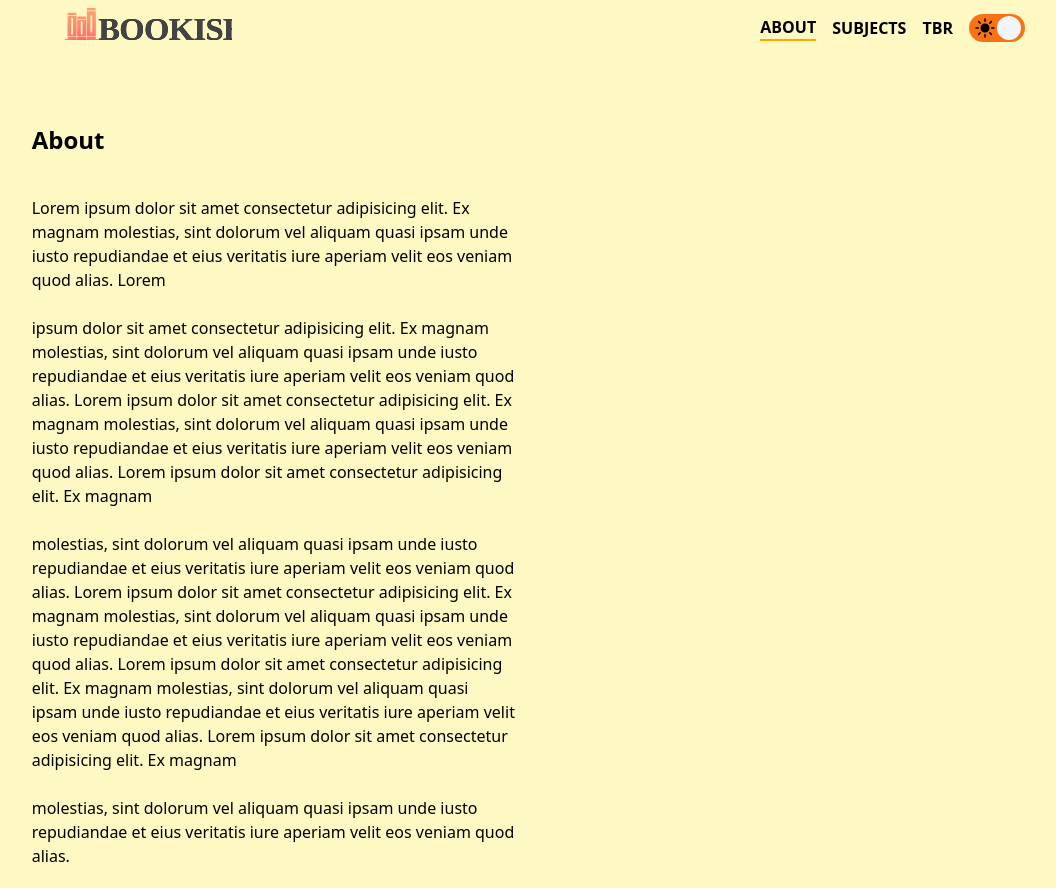
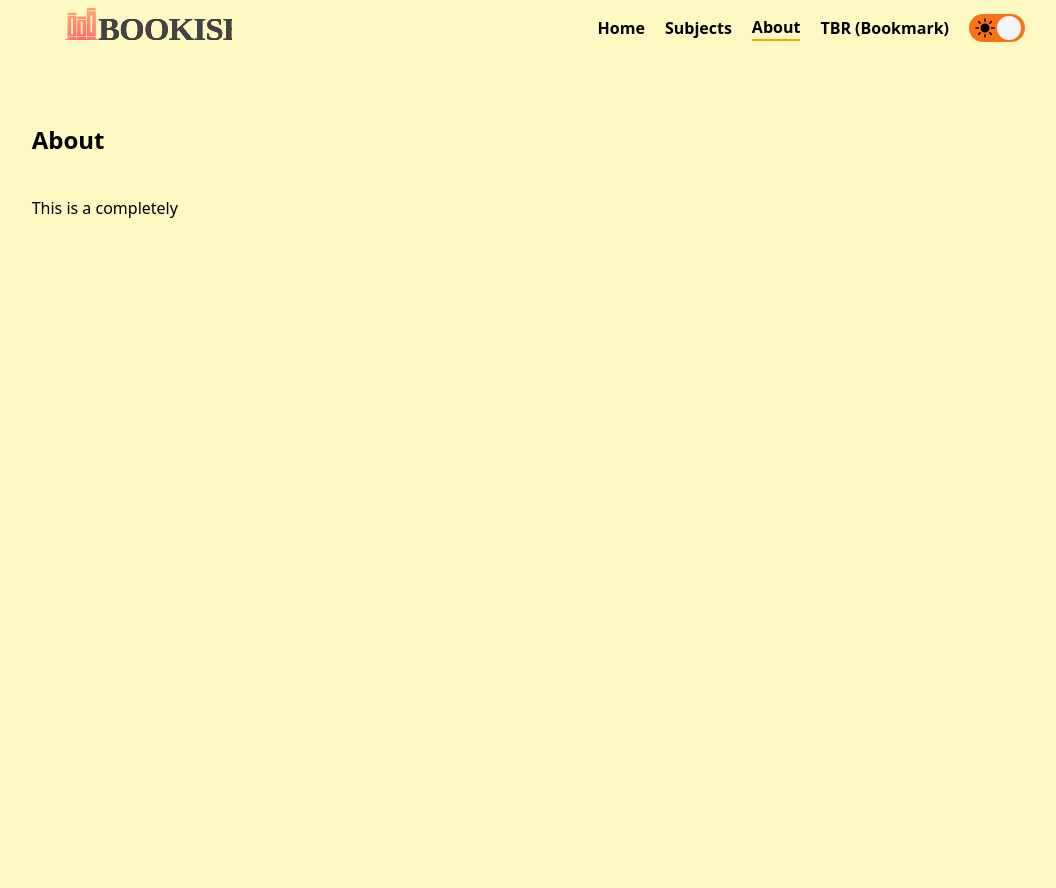
Before and after one commit to IsmayelAlam/Bookish, a React (Vite) app: page /about in a window 1280 px wide. Shown: the whole page, without its empty margins (95-1151 px from the left). After the commit the page ends 800 px from the top, so only its background shows below. Built offline with nearby package versions, Linux system fonts and the light colour scheme; the HTML template or start-up script is replaced by a standard one.

Commit message:
add details to the author page

```diff
--- a/src/API/openLibrary.js
+++ b/src/API/openLibrary.js
@@ -74,3 +74,14 @@ export async function getAuthors(id) {
 
   return res;
 }
+export async function getAuthorWork(id) {
+  if (!id) return;
+
+  const data = await fetch(
+    `https://openlibrary.org/authors/${id}/works.json?limit=1000`
+  );
+
+  const res = await data.json();
+
+  return res;
+}
--- a/src/components/Header.jsx
+++ b/src/components/Header.jsx
@@ -8,10 +8,11 @@ export default function Header() {
       <Link to="/">
         <Logo />
       </Link>
-      <div className="flex justify-between items-center font-semibold space-x-4 text-black uppercase text-md">
+      <div className="flex justify-between items-center font-semibold space-x-5 text-black capitalize text-md">
+        <NavLink to="/">home</NavLink>
+        <NavLink to="/subject">subjects</NavLink>
         <NavLink to="/about">about</NavLink>
-        <NavLink to="/subject">subjects</NavLink>
-        <NavLink to="/bookmark">TBR</NavLink>
+        <NavLink to="/bookmark">TBR (Bookmark)</NavLink>
         <ToggleMode />
       </div>
     </div>
--- a/src/components/SearchBar.jsx
+++ b/src/components/SearchBar.jsx
@@ -16,7 +16,7 @@ export default function SearchBar() {
   return (
     <>
       <form
-        className="w-full mx-auto px-10 flex gap-2 items-center justify-between font-semibold"
+        className="w-full mx-auto px-10 py-5 flex gap-2 items-center justify-between font-semibold"
         onSubmit={handleSubmit}
       >
         <select
@@ -34,7 +34,12 @@ export default function SearchBar() {
           onChange={(e) => setInput(e.target.value)}
           value={input}
         />
-        <button type="submit">Search</button>
+        <button
+          type="submit"
+          className="px-5 py-2 bg-white rounded-full shadow uppercase"
+        >
+          Search
+        </button>
       </form>
     </>
   );
--- a/src/hooks/useGetAuthors.js
+++ b/src/hooks/useGetAuthors.js
@@ -1,5 +1,5 @@
 import { useQuery } from "@tanstack/react-query";
-import { getAuthors } from "../API/openLibrary";
+import { getAuthorWork, getAuthors } from "../API/openLibrary";
 
 export function useGetAuthors(id) {
   const { data, isLoading, error } = useQuery({
@@ -9,3 +9,11 @@ export function useGetAuthors(id) {
 
   return { data, isLoading, error };
 }
+export function useGetAuthorWork(id) {
+  const { data, isLoading, error } = useQuery({
+    queryKey: ["authorWork", id],
+    queryFn: () => getAuthorWork(id),
+  });
+
+  return { data, isLoading, error };
+}
--- a/src/pages/About.jsx
+++ b/src/pages/About.jsx
@@ -3,35 +3,7 @@ export default function About() {
     <div className="w-10/12 mx-auto mt-2 grid grid-cols-2 gap-5">
       <div className="p-5 ">
         <h2 className="text-2xl my-10 font-semibold">About</h2>
-        <p>
-          Lorem ipsum dolor sit amet consectetur adipisicing elit. Ex magnam
-          molestias, sint dolorum vel aliquam quasi ipsam unde iusto repudiandae
-          et eius veritatis iure aperiam velit eos veniam quod alias. Lorem
-          <br />
-          <br />
-          ipsum dolor sit amet consectetur adipisicing elit. Ex magnam
-          molestias, sint dolorum vel aliquam quasi ipsam unde iusto repudiandae
-          et eius veritatis iure aperiam velit eos veniam quod alias. Lorem
-          ipsum dolor sit amet consectetur adipisicing elit. Ex magnam
-          molestias, sint dolorum vel aliquam quasi ipsam unde iusto repudiandae
-          et eius veritatis iure aperiam velit eos veniam quod alias. Lorem
-          ipsum dolor sit amet consectetur adipisicing elit. Ex magnam
-          <br />
-          <br />
-          molestias, sint dolorum vel aliquam quasi ipsam unde iusto repudiandae
-          et eius veritatis iure aperiam velit eos veniam quod alias. Lorem
-          ipsum dolor sit amet consectetur adipisicing elit. Ex magnam
-          molestias, sint dolorum vel aliquam quasi ipsam unde iusto repudiandae
-          et eius veritatis iure aperiam velit eos veniam quod alias. Lorem
-          ipsum dolor sit amet consectetur adipisicing elit. Ex magnam
-          molestias, sint dolorum vel aliquam quasi ipsam unde iusto repudiandae
-          et eius veritatis iure aperiam velit eos veniam quod alias. Lorem
-          ipsum dolor sit amet consectetur adipisicing elit. Ex magnam
-          <br />
-          <br />
-          molestias, sint dolorum vel aliquam quasi ipsam unde iusto repudiandae
-          et eius veritatis iure aperiam velit eos veniam quod alias.
-        </p>
+        <p>This is a completely</p>
       </div>
     </div>
   );
--- a/src/pages/Author.jsx
+++ b/src/pages/Author.jsx
@@ -1,3 +1,49 @@
+import { useParams } from "react-router-dom";
+import { useGetAuthorWork, useGetAuthors } from "../hooks/useGetAuthors";
+
 export default function Author() {
-  return <div>author</div>;
+  const { id } = useParams();
+
+  const author = useGetAuthors(id);
+  const authorWorks = useGetAuthorWork(id);
+
+  const data = { ...authorWorks.data, ...author.data };
+
+  // console.log(data);
+
+  return (
+    <div className="w-10/12 mx-auto my-10 grid grid-cols-[1fr,4fr] gap-10">
+      <div className="space-y-2">
+        <img
+          src={`https://covers.openlibrary.org/a/olid/${id}-L.jpg`}
+          alt={`image of ${data.name}`}
+        />
+        <h2>{data.name}</h2>
+        <p>{data.birth_date}</p>
+        {/* {data?.links?.map((link) => (
+          <a key={link.title} href={link.url} className="block">
+            {link.title}
+          </a>
+        ))} */}
+        <p>bio</p>
+        <p>{data?.bio?.value || data?.bio}</p>
+      </div>
+
+      <div className="grid grid-cols-4 gap-y-5 gap-x-10">
+        {data?.entries?.map((work) => (
+          <div
+            key={work.key}
+            className="py-5 bg-white text-center flex flex-col items-center rounded-lg shadow"
+          >
+            <img
+              src={`https://covers.openlibrary.org/b/id/${work.covers?.[0]}-M.jpg`}
+              alt={`cover of ${work.title}`}
+              className="h-64"
+            />
+            <h3>{work.title}</h3>
+          </div>
+        ))}
+      </div>
+    </div>
+  );
 }
--- a/src/pages/Book.jsx
+++ b/src/pages/Book.jsx
@@ -1,4 +1,5 @@
 import { useParams } from "react-router-dom";
+
 import { BiGlobe } from "react-icons/bi";
 import {
   AiOutlineCreditCard,
@@ -8,6 +9,7 @@ import {
 import { BsBookmarks } from "react-icons/bs";
 import { IoLogoAmazon } from "react-icons/io5";
 import { TbBan } from "react-icons/tb";
+
 import {
   useBookBookshelves,
   useBookRatings,
@@ -45,7 +47,7 @@ export default function Book() {
   return (
     <div className="px-40 py-14 grid grid-cols-[1fr,3fr,1fr] min-h-screen gap-5">
       <div className="w-full min-w-max h-full flex items-center flex-col gap-5">
-        <img src={cover} alt="" className="h-96 mb-10 rounded-lg" />
+        <img src={cover} alt="" className="w-64 mb-10 rounded-lg" />
         <ButtonLink
           link={
             iaIdentity &&
--- a/src/pages/Search.jsx
+++ b/src/pages/Search.jsx
@@ -23,7 +23,7 @@ export default function Search() {
   if (author) content = <AuthorList authors={data} />;
 
   return (
-    <div className="px-40 space-y-10 bg-yellow-100">
+    <div className="px-40 pb-20 space-y-10 bg-yellow-100">
       <SearchBar />
       {isLoading ? <p>loading</p> : content}
     </div>
--- a/src/ui/AuthorCard.jsx
+++ b/src/ui/AuthorCard.jsx
@@ -12,7 +12,7 @@ export default function AuthorCard({ author }) {
           <img
             src={`https://covers.openlibrary.org/a/olid/${author.key}-M.jpg`}
             alt={`portrait of ${author.name}`}
-            className="h-full mx-auto z-10"
+            className="h-full mx-auto z-10 pt-2"
           />
         </div>
 
--- a/src/ui/MiniDetailCards.jsx
+++ b/src/ui/MiniDetailCards.jsx
@@ -3,9 +3,7 @@ export default function MiniDetailCards({ icon, text }) {
     <div
       className={`flex items-center py-2 px-2 rounded-lg bg-yellow-300 gap-1 truncate`}
     >
-      <div className={`border-2 border-yellow-800 p-2 rounded-full`}>
-        {icon}
-      </div>
+      <div className={`border border-black p-1 rounded-full`}>{icon}</div>
       <p>{text}</p>
     </div>
   );
```
